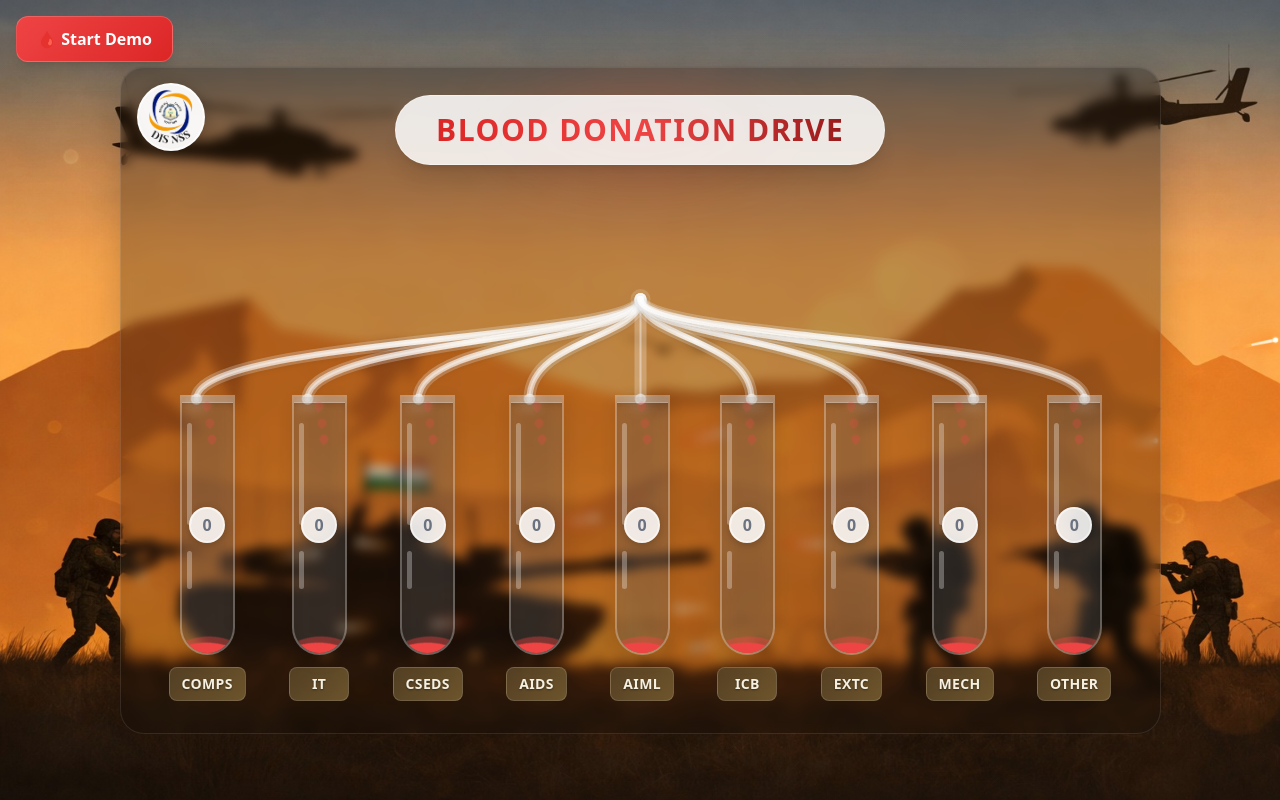
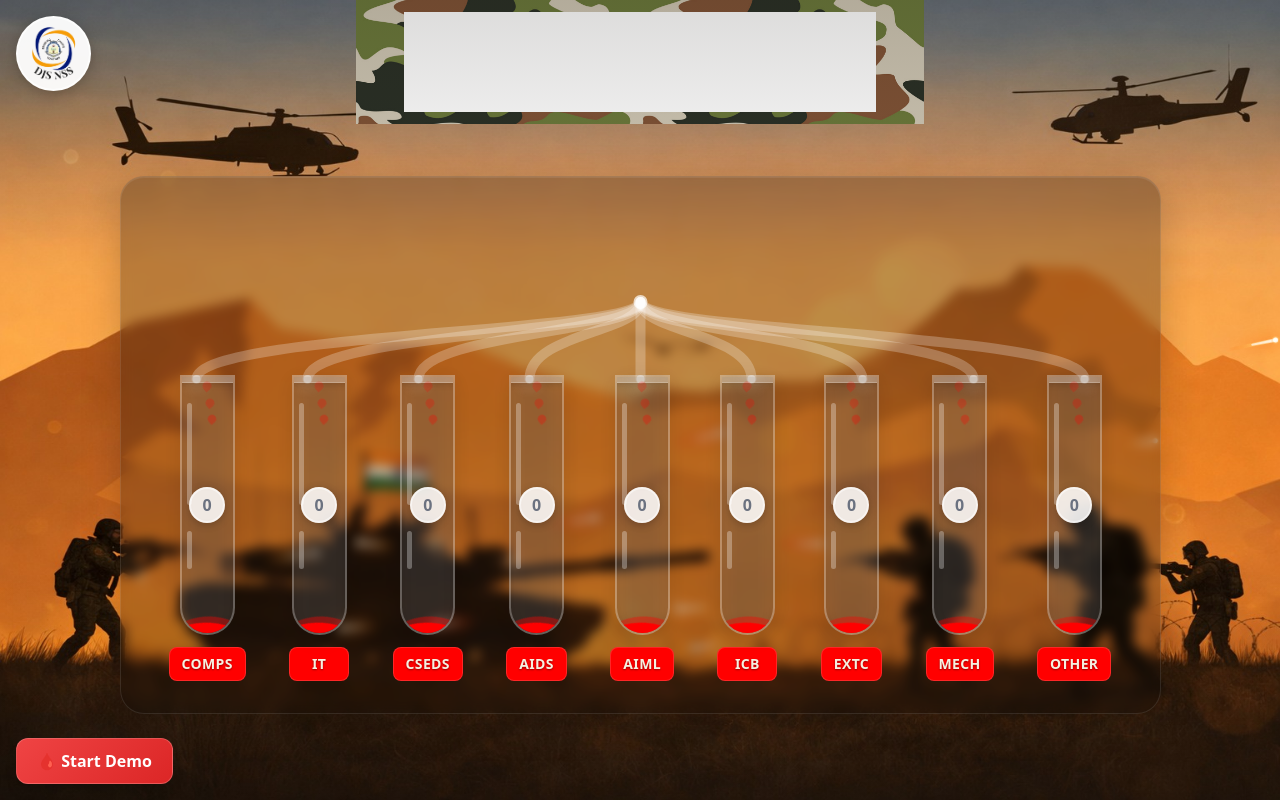
Before and after one commit to djsnss/djsnss-bdd-feb-26, a React (Vite) app: page / in a window 1280 px wide. Built offline with nearby package versions, Linux system fonts and the light colour scheme; a web font is replaced by a local one.

Commit message:
Headingbox

```diff
--- a/src/App.jsx
+++ b/src/App.jsx
@@ -1,17 +1,25 @@
-import React, { useState, useEffect, useCallback } from 'react';
-import BulletAnimation from './Components/BulletAnimation';
-import FighterJetAnimation from './Components/FighterJetAnimation';
-import BombAnimation from './Components/BombAnimation';
-import './Styles/App.css';
-import Tube from './Components/Tube';
-import PipeSystem, { TUBE_WIDTH, GAP } from './Components/Pipe';
-import { showDonationNotification } from './Components/DonationNotification';
+import React, { useState, useEffect, useCallback } from "react";
+import BulletAnimation from "./Components/BulletAnimation";
+import FighterJetAnimation from "./Components/FighterJetAnimation";
+import BombAnimation from "./Components/BombAnimation";
+import "./Styles/App.css";
+import Tube from "./Components/Tube";
+import PipeSystem, { TUBE_WIDTH, GAP } from "./Components/Pipe";
+import { showDonationNotification } from "./Components/DonationNotification";
+import HeadingBox from "./Components/HeadingBox";
 
 const DEPARTMENTS = [
-  "COMPS", "IT", "CSEDS", "AIDS", "AIML", "ICB", "EXTC", "MECH", "OTHER"
+  "COMPS",
+  "IT",
+  "CSEDS",
+  "AIDS",
+  "AIML",
+  "ICB",
+  "EXTC",
+  "MECH",
+  "OTHER",
 ];
 
-// ── Demo Data ──────────────────────────────────────────────
 const DEMO_DONATIONS = [
   { donor: "Aarav Sharma", department: "COMPS", bloodGroup: "O+" },
   { donor: "Priya Patel", department: "IT", bloodGroup: "A+" },
@@ -26,7 +34,7 @@ const DEMO_DONATIONS = [
 
 function App() {
   const [tubeCounts, setTubeCounts] = useState(
-    DEPARTMENTS.reduce((acc, dept) => ({ ...acc, [dept]: 0 }), {})
+    DEPARTMENTS.reduce((acc, dept) => ({ ...acc, [dept]: 0 }), {}),
   );
   const [activePipe, setActivePipe] = useState(null);
   const [demoStarted, setDemoStarted] = useState(false);
@@ -39,15 +47,16 @@ function App() {
       }
     };
 
-    window.addEventListener('donation-dismissed', handleDonationDismissed);
-    return () => window.removeEventListener('donation-dismissed', handleDonationDismissed);
+    window.addEventListener("donation-dismissed", handleDonationDismissed);
+    return () =>
+      window.removeEventListener("donation-dismissed", handleDonationDismissed);
   }, []);
 
   const handleAnimationComplete = useCallback(() => {
     if (activePipe) {
-      setTubeCounts(prev => ({
+      setTubeCounts((prev) => ({
         ...prev,
-        [activePipe]: prev[activePipe] + 1
+        [activePipe]: prev[activePipe] + 1,
       }));
       setActivePipe(null);
     }
@@ -70,7 +79,29 @@ function App() {
       <FighterJetAnimation />
       <BombAnimation />
 
-      {/* ── Centered container with transparent background ── */}
+      {/* Logo */}
+      <div
+        className="absolute top-4 left-4 z-50 rounded-full flex items-center justify-center"
+        style={{
+          width: 75,
+          height: 75,
+          background: "rgba(255,255,255,0.95)",
+          boxShadow: "0 3px 16px rgba(0,0,0,0.25)",
+          border: "2px solid rgba(255,255,255,0.7)",
+        }}
+      >
+        <img
+          src="/assets/DJSNSSLogo.png"
+          alt="DJS NSS Logo"
+          className="w-14 h-14 object-contain rounded-full"
+        />
+      </div>
+
+      {/* ───────── HEADER (Placed ABOVE Transparent Box) ───────── */}
+      <HeadingBox/>
+      {/* ─────────────────────────────────────────────────────────── */}
+
+      {/* Transparent Glass Container */}
       <div className="absolute inset-0 z-20 flex items-center justify-center">
         <div
           className="rounded-3xl overflow-x-auto"
@@ -78,63 +109,45 @@ function App() {
             background: "rgba(0, 0, 0, 0.25)",
             backdropFilter: "blur(6px)",
             border: "1px solid rgba(255, 255, 255, 0.1)",
-            boxShadow: "0 8px 40px rgba(0,0,0,0.2), inset 0 1px 0 rgba(255,255,255,0.08)",
+            boxShadow:
+              "0 8px 40px rgba(0,0,0,0.2), inset 0 1px 0 rgba(255,255,255,0.08)",
             padding: "28px 48px 32px",
+            marginTop: "90px",
           }}
         >
-          {/* DJS NSS Logo — top left corner */}
-          <div
-            className="absolute top-4 left-4 z-50 rounded-full flex items-center justify-center"
-            style={{
-              width: 68,
-              height: 68,
-              background: "rgba(255,255,255,0.95)",
-              boxShadow: "0 3px 16px rgba(0,0,0,0.25)",
-              border: "2px solid rgba(255,255,255,0.7)",
-            }}
-          >
-            <img
-              src="/assets/DJSNSSLogo.png"
-              alt="DJS NSS Logo"
-              className="w-14 h-14 object-contain rounded-full"
-            />
-          </div>
-
           <div className="flex flex-col items-center min-w-max">
-
-            {/* Pipe System */}
             <PipeSystem
               activeDepartment={activePipe}
               onAnimationComplete={handleAnimationComplete}
             />
 
-            {/* Tubes — explicit width matches pipe SVG exactly */}
             <div
               className="flex items-end mt-[-8px]"
               style={{
-                width: DEPARTMENTS.length * TUBE_WIDTH + (DEPARTMENTS.length - 1) * GAP,
-                justifyContent: 'space-between',
+                width:
+                  DEPARTMENTS.length * TUBE_WIDTH +
+                  (DEPARTMENTS.length - 1) * GAP,
+                justifyContent: "space-between",
               }}
             >
-              {DEPARTMENTS.map(dept => (
+              {DEPARTMENTS.map((dept) => (
                 <Tube
                   key={dept}
                   count={tubeCounts[dept]}
-                  color="#ef4444"
+                  color="red"
                   label={dept}
                 />
               ))}
             </div>
-
           </div>
         </div>
       </div>
 
-      {/* Demo trigger button */}
+      {/* Demo Button */}
       <button
         onClick={startDemo}
         disabled={demoStarted}
-        className="fixed top-4 left-4 z-50 px-5 py-2.5 text-white font-bold rounded-xl shadow-lg transition-all hover:scale-105 active:scale-95 disabled:opacity-50 disabled:cursor-not-allowed"
+        className="fixed bottom-4 left-4 z-50 px-5 py-2.5 text-white font-bold rounded-xl shadow-lg transition-all hover:scale-105 active:scale-95 disabled:opacity-50 disabled:cursor-not-allowed"
         style={{
           background: demoStarted
             ? "rgba(107,114,128,0.7)"
@@ -145,7 +158,6 @@ function App() {
       >
         {demoStarted ? "⏳ Running..." : "🩸 Start Demo"}
       </button>
-
     </div>
   );
 }
--- /dev/null
+++ b/src/Components/HeadingBox.jsx
@@ -0,0 +1,23 @@
+import React from "react";
+
+const HeadingBox = ({ text }) => {
+  return (
+    <div className="flex justify-center w-full">
+      <div
+        className="relative inline-block px-12 py-3 text-center"
+        style={{
+          backgroundImage: "url('/assets/HeadingBox.png')",
+          backgroundSize: "100% ",
+          backgroundRepeat: "no-repeat",
+          backgroundPosition: "center",
+        }}
+      >
+        <h2 className="text-3xl font-extrabold uppercase tracking-wider text-red-500 background-clip-text text-transparent bg-white p-8">
+          Blood Donation Drive
+        </h2>
+      </div>
+    </div>
+  );
+};
+
+export default HeadingBox;
--- a/src/Components/Pipe.jsx
+++ b/src/Components/Pipe.jsx
@@ -2,22 +2,33 @@ import React, { useEffect, useState, useRef } from "react";
 import { DonationToast } from "./DonationNotification";
 
 const DEPARTMENTS = [
-  "COMPS", "IT", "CSEDS", "AIDS", "AIML", "ICB", "EXTC", "MECH", "OTHER"
+  "COMPS",
+  "IT",
+  "CSEDS",
+  "AIDS",
+  "AIML",
+  "ICB",
+  "EXTC",
+  "MECH",
+  "OTHER",
 ];
 
 export const TUBE_WIDTH = 55;
 export const GAP = 56;
+
 const TOTAL_WIDTH_PER_ITEM = TUBE_WIDTH + GAP;
 const FLOW_DURATION = 2;
 
 const PipeSystem = ({ activeDepartment, onAnimationComplete }) => {
   const [currentNotification, setCurrentNotification] = useState(null);
   const [activePath, setActivePath] = useState(null);
-  const [animState, setAnimState] = useState('idle'); // 'idle' | 'entering' | 'visible' | 'exiting'
-  const [queueActive, setQueueActive] = useState(false);
-  const [notifKey, setNotifKey] = useState(0); // unique key for re-triggering animation
+  const [animState, setAnimState] = useState("idle");
+  const [notifKey, setNotifKey] = useState(0);
+
+  const pendingNotifRef = useRef(null);
   const hideTimeoutRef = useRef(null);
-  const pendingNotifRef = useRef(null);
+
+  /* ───────────── Notification Event Handling ───────────── */
 
   useEffect(() => {
     const handleShow = (event) => {
@@ -25,138 +36,109 @@ const PipeSystem = ({ activeDepartment, onAnimationComplete }) => {
         clearTimeout(hideTimeoutRef.current);
         hideTimeoutRef.current = null;
       }
-      setQueueActive(true);
 
-      // If something is currently showing, first exit it, then enter the new one
-      if (animState === 'visible' || animState === 'entering') {
+      if (animState === "visible" || animState === "entering") {
         pendingNotifRef.current = event.detail;
-        setAnimState('exiting');
+        setAnimState("exiting");
       } else {
-        // Nothing showing — enter directly
         setCurrentNotification(event.detail);
-        setNotifKey(k => k + 1);
-        setAnimState('entering');
+        setNotifKey((k) => k + 1);
+        setAnimState("entering");
       }
     };
 
-    const handleHide = () => {
-      setAnimState('exiting');
-    };
+    const handleHide = () => setAnimState("exiting");
 
-    const handleQueueEmpty = () => {
-      setQueueActive(false);
-    };
-
-    window.addEventListener('donation-show', handleShow);
-    window.addEventListener('donation-hide', handleHide);
-    window.addEventListener('donation-queue-empty', handleQueueEmpty);
+    window.addEventListener("donation-show", handleShow);
+    window.addEventListener("donation-hide", handleHide);
 
     return () => {
-      window.removeEventListener('donation-show', handleShow);
-      window.removeEventListener('donation-hide', handleHide);
-      window.removeEventListener('donation-queue-empty', handleQueueEmpty);
-      if (hideTimeoutRef.current) clearTimeout(hideTimeoutRef.current);
+      window.removeEventListener("donation-show", handleShow);
+      window.removeEventListener("donation-hide", handleHide);
     };
   }, [animState]);
 
-  // Handle animation state transitions
+  /* ───────────── Animation State Machine ───────────── */
+
   useEffect(() => {
-    if (animState === 'entering') {
-      // After enter animation completes → visible
-      const t = setTimeout(() => setAnimState('visible'), 600);
+    if (animState === "entering") {
+      const t = setTimeout(() => setAnimState("visible"), 600);
       return () => clearTimeout(t);
     }
-    if (animState === 'exiting') {
-      // After exit animation completes → check for pending
+
+    if (animState === "exiting") {
       const t = setTimeout(() => {
         if (pendingNotifRef.current) {
-          // Swap to the next notification
           setCurrentNotification(pendingNotifRef.current);
           pendingNotifRef.current = null;
-          setNotifKey(k => k + 1);
-          setAnimState('entering');
+          setNotifKey((k) => k + 1);
+          setAnimState("entering");
         } else {
-          // Nothing pending — go idle
           setCurrentNotification(null);
-          setAnimState('idle');
+          setAnimState("idle");
         }
-      }, 500); // exit animation duration
+      }, 500);
       return () => clearTimeout(t);
     }
   }, [animState]);
 
+  /* ───────────── Pipe Activation ───────────── */
+
   useEffect(() => {
-    if (activeDepartment) {
+    if (!activeDepartment) return;
+
     const index = DEPARTMENTS.indexOf(activeDepartment);
-      if (index !== -1) {
+    if (index === -1) return;
+
     setActivePath(index);
+
     const timer = setTimeout(() => {
       onAnimationComplete && onAnimationComplete();
       setTimeout(() => setActivePath(null), 600);
     }, FLOW_DURATION * 1000);
+
     return () => clearTimeout(timer);
-      }
-    }
   }, [activeDepartment, onAnimationComplete]);
 
-  const totalWidth = DEPARTMENTS.length * TUBE_WIDTH + (DEPARTMENTS.length - 1) * GAP;
+  /* ───────────── Layout Calculations ───────────── */
+
+  const totalWidth =
+    DEPARTMENTS.length * TUBE_WIDTH +
+    (DEPARTMENTS.length - 1) * GAP;
+
   const centerX = totalWidth / 2;
-  const junctionY = 20;
-  const endY = 120;
+  const junctionY = 18;   // compact
+  const endY = 95;        // reduced height
 
-  const showDefaultHeader = !currentNotification && animState === 'idle' && !queueActive;
-
-  // Determine animation class for the notification
-  const getNotifAnimClass = () => {
-    if (animState === 'entering') return 'notif-enter';
-    if (animState === 'exiting') return 'notif-exit';
-    if (animState === 'visible') return 'notif-visible';
-    return '';
+  const getNotifClass = () => {
+    if (animState === "entering") return "notif-enter";
+    if (animState === "exiting") return "notif-exit";
+    if (animState === "visible") return "notif-visible";
+    return "";
   };
 
   return (
     <div className="flex flex-col items-center w-full mb-1">
 
-      {/* Header / Notification Area */}
-      <div className="relative z-50 mb-1" style={{ minHeight: 180 }}>
-        <div className="flex items-end justify-center h-full"
-          style={{ perspective: '800px' }}>
-
-          {/* Notification Card with fade animation */}
+      {/* ───────── Notification Area ───────── */}
+      <div className="relative z-50 mb-1" style={{ minHeight: 75 }}>
         {currentNotification && (
           <div
             key={notifKey}
-              className={`notif-card ${getNotifAnimClass()}`}
-              style={{ width: 460 }}
+            className={`notif-card ${getNotifClass()}`}
+            style={{ width: 440 }}
           >
             <DonationToast
               donor={currentNotification.donor}
               department={currentNotification.department}
               bloodGroup={currentNotification.bloodGroup}
-                visible={animState !== 'exiting'}
+              visible={animState !== "exiting"}
             />
           </div>
         )}
-
-          {/* Default Header */}
-          <div className={`header-card ${showDefaultHeader ? 'header-enter' : 'header-exit'}`}>
-            <div className="relative">
-              <div
-                className="absolute inset-0 rounded-full blur-2xl opacity-25"
-                style={{ background: 'radial-gradient(circle, #ef4444 0%, transparent 70%)' }}
-              />
-              <div className="relative bg-white/85 backdrop-blur-lg px-10 py-4 rounded-full shadow-xl border border-white/40 mb-4">
-                <h2 className="text-3xl font-extrabold bg-gradient-to-r from-red-600 via-red-500 to-red-800 bg-clip-text text-transparent uppercase tracking-wider">
-                  Blood Donation Drive
-                </h2>
-              </div>
-            </div>
       </div>
 
-        </div>
-      </div>
-
-      {/* Pipe SVG System */}
+      {/* ───────── Pipe SVG System ───────── */}
       <div className="relative" style={{ width: totalWidth, height: endY }}>
         <svg
           width="100%"
@@ -184,24 +166,26 @@ const PipeSystem = ({ activeDepartment, onAnimationComplete }) => {
                 <feMergeNode in="SourceGraphic" />
               </feMerge>
             </filter>
-
-            <filter id="pipeShadow" x="-20%" y="-20%" width="140%" height="140%">
-              <feDropShadow dx="0" dy="2" stdDeviation="3" floodColor="rgba(0,0,0,0.2)" />
-            </filter>
           </defs>
 
-          {/* Main stem */}
+          {/* Main Vertical Stem */}
           <line
-            x1={centerX} y1={0} x2={centerX} y2={junctionY}
+            x1={centerX}
+            y1={0}
+            x2={centerX}
+            y2={junctionY}
             stroke="url(#pipeStroke)"
-            strokeWidth="10"
+            strokeWidth="8"
             strokeLinecap="round"
-            filter="url(#pipeShadow)"
           />
 
           {/* Junction */}
-          <circle cx={centerX} cy={junctionY} r="10" fill="rgba(255,255,255,0.15)" />
-          <circle cx={centerX} cy={junctionY} r="5" fill="rgba(255,255,255,0.7)" stroke="rgba(255,255,255,0.4)" strokeWidth="1.5" />
+          <circle
+            cx={centerX}
+            cy={junctionY}
+            r="7"
+            fill="rgba(255,255,255,0.7)"
+          />
 
           {/* Branches */}
           {DEPARTMENTS.map((dept, i) => {
@@ -209,141 +193,75 @@ const PipeSystem = ({ activeDepartment, onAnimationComplete }) => {
             const midY = junctionY + (endY - junctionY) * 0.4;
             const pathData = `
               M ${centerX} ${junctionY}
-              C ${centerX} ${midY}, ${slotCenter} ${midY}, ${slotCenter} ${endY}
+              C ${centerX} ${midY},
+                ${slotCenter} ${midY},
+                ${slotCenter} ${endY}
             `;
             const isActive = activePath === i;
 
             return (
               <g key={dept}>
-                <path d={pathData} stroke="rgba(255,255,255,0.25)" strokeWidth="12" fill="none" strokeLinecap="round" />
-                <path d={pathData} stroke="url(#pipeStroke)" strokeWidth="6" fill="none" strokeLinecap="round" filter="url(#pipeShadow)" />
-                <path d={pathData} stroke="rgba(255,255,255,0.4)" strokeWidth="2" fill="none" strokeLinecap="round" />
+                <path
+                  d={pathData}
+                  stroke="rgba(255,255,255,0.25)"
+                  strokeWidth="10"
+                  fill="none"
+                  strokeLinecap="round"
+                />
 
                 {isActive && (
-                  <path d={pathData} stroke="url(#bloodGradient)" strokeWidth="8" fill="none" strokeLinecap="round" filter="url(#bloodGlow)" className="pipe-flow-active" />
+                  <path
+                    d={pathData}
+                    stroke="url(#bloodGradient)"
+                    strokeWidth="6"
+                    fill="none"
+                    strokeLinecap="round"
+                    filter="url(#bloodGlow)"
+                    className="pipe-flow-active"
+                  />
                 )}
 
-                <circle cx={slotCenter} cy={endY} r="5"
+                <circle
+                  cx={slotCenter}
+                  cy={endY}
+                  r="4"
                   fill={isActive ? "#ef4444" : "rgba(255,255,255,0.5)"}
-                  stroke={isActive ? "#dc2626" : "rgba(255,255,255,0.3)"}
-                  strokeWidth="1.5"
-                  className="transition-all duration-500"
                 />
               </g>
             );
           })}
-
-          {activePath !== null && (() => {
-            const slotCenter = activePath * TOTAL_WIDTH_PER_ITEM + TUBE_WIDTH / 2;
-            return (
-              <g>
-                {[0, 1, 2].map((di) => (
-                  <circle key={di} cx={slotCenter} cy={endY} r="3" fill="#ef4444"
-                    className="blood-drip"
-                    style={{ animationDelay: `${FLOW_DURATION + di * 0.2}s` }}
-                  />
-                ))}
-              </g>
-            );
-          })()}
         </svg>
       </div>
 
-      {/* ── All Animations ── */}
+      {/* ───────── Animations ───────── */}
       <style>{`
-        /* ── Notification Enter/Exit ── */
-        .notif-card {
-          position: relative;
-          will-change: transform, opacity;
-        }
-
         .notif-enter {
-          animation: notifSlideIn 0.6s cubic-bezier(0.16, 1, 0.3, 1) forwards;
-        }
-
-        .notif-visible {
-          opacity: 1;
-          transform: translateY(0) scale(1);
+          animation: notifIn 0.6s ease forwards;
         }
 
         .notif-exit {
-          animation: notifSlideOut 0.5s cubic-bezier(0.55, 0, 1, 0.45) forwards;
+          animation: notifOut 0.5s ease forwards;
         }
 
-        @keyframes notifSlideIn {
-          0% {
-            opacity: 0;
-            transform: translateY(30px) scale(0.92);
-            filter: blur(4px);
-          }
-          40% {
-            opacity: 0.7;
-            filter: blur(1px);
-          }
-          100% {
-            opacity: 1;
-            transform: translateY(0) scale(1);
-            filter: blur(0px);
-          }
+        @keyframes notifIn {
+          from { opacity: 0; transform: translateY(20px) scale(0.95); }
+          to { opacity: 1; transform: translateY(0) scale(1); }
         }
 
-        @keyframes notifSlideOut {
-          0% {
-            opacity: 1;
-            transform: translateY(0) scale(1);
-            filter: blur(0px);
-          }
-          60% {
-            opacity: 0.4;
-            filter: blur(2px);
-          }
-          100% {
-            opacity: 0;
-            transform: translateY(-25px) scale(0.92);
-            filter: blur(6px);
-          }
+        @keyframes notifOut {
+          from { opacity: 1; }
+          to { opacity: 0; transform: translateY(-20px) scale(0.9); }
         }
 
-        /* ── Header Enter/Exit ── */
-        .header-card {
-          will-change: transform, opacity;
-          transition: all 0.6s cubic-bezier(0.16, 1, 0.3, 1);
+        .pipe-flow-active {
+          stroke-dasharray: 500;
+          stroke-dashoffset: 500;
+          animation: flow ${FLOW_DURATION}s ease forwards;
         }
 
-        .header-enter {
-          opacity: 1;
-          transform: translateY(0) scale(1);
-        }
-
-        .header-exit {
-          opacity: 0;
-          transform: translateY(15px) scale(0.9);
-          position: absolute;
-          pointer-events: none;
-        }
-
-        /* ── Pipe Flow ── */
-        .pipe-flow-active {
-          stroke-dasharray: 600;
-          stroke-dashoffset: 600;
-          animation: pipeFlow ${FLOW_DURATION}s cubic-bezier(0.4, 0, 0.2, 1) forwards;
-        }
-
-        @keyframes pipeFlow {
-          0%   { stroke-dashoffset: 600; opacity: 0.5; }
-          10%  { opacity: 1; }
-          100% { stroke-dashoffset: 0;   opacity: 1; }
-        }
-
-        /* ── Blood Drips ── */
-        .blood-drip {
-          animation: dripFall 0.7s ease-in forwards;
-          opacity: 0;
-        }
-
-        @keyframes dripFall {
-          0%   { transform: translateY(0);    opacity: 0.9; }
-          100% { transform: translateY(25px); opacity: 0; }
+        @keyframes flow {
+          from { stroke-dashoffset: 500; }
+          to { stroke-dashoffset: 0; }
         }
       `}</style>
     </div>
--- a/src/Components/Tube.jsx
+++ b/src/Components/Tube.jsx
@@ -98,7 +98,7 @@ const Tube = ({ count = 0, color = "#dc2626", label = "COMPS" }) => {
         className="mt-3 px-3 py-1.5 text-sm font-bold uppercase tracking-wide text-center"
         style={{
           color: "#f5f0e1",
-          background: "linear-gradient(135deg, rgba(90,70,40,0.85) 0%, rgba(120,95,50,0.85) 100%)",
+          background: "red",
           borderRadius: "8px",
           textShadow: "0 1px 2px rgba(0,0,0,0.4)",
           border: "1px solid rgba(255,255,255,0.15)",
```
Also changed, not shown: src/Components/DonationNotification.jsx (+51 -33 lines), public/assets/HeadingBox.png (added). Lines whose indentation alone changed are shown as unchanged.
